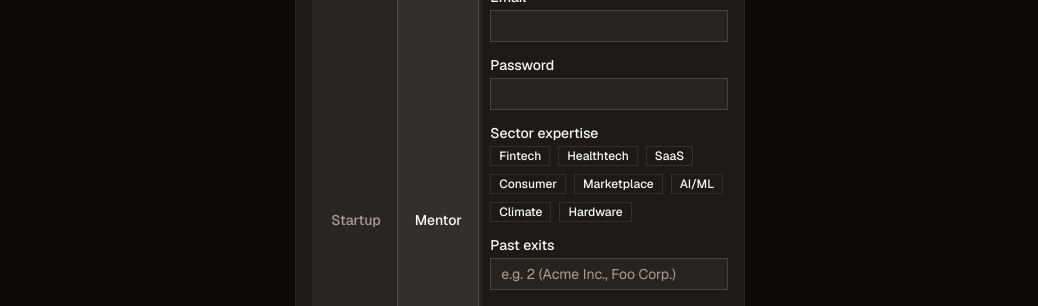
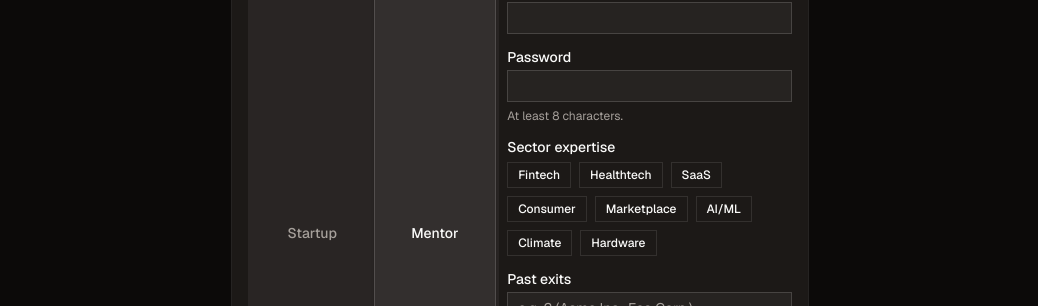
Before and after one commit to Arjun-1807/Mentora, a Next.js app in the folder mentora-frontend/: page /register in a window 1280 px wide. Both pictures are taken after a click on the tab "Mentor". Shown: the part 309-615 px from the top of the page, without its empty margins (120-1158 px from the left). Built offline with nearby package versions, Linux system fonts and the light colour scheme; no server answers.

Commit message:
Add inline auth errors, labelled fields, and accessible sector chips
Signed-off-by: Sachin-0001 <168210869+Sachin-0001@users.noreply.github.com>

```diff
--- a/mentora-frontend/src/app/register/page.js
+++ b/mentora-frontend/src/app/register/page.js
@@ -4,8 +4,15 @@ import { useState } from "react";
 import { useRouter } from "next/navigation";
 import Link from "next/link";
 import { toast } from "sonner";
-import Navbar from "@/components/Navbar";
-import { Card, CardHeader, CardTitle, CardDescription, CardContent } from "@/components/ui/card";
+import { PageShell } from "@/components/PageShell";
+import { InlineError } from "@/components/StateCard";
+import {
+  Card,
+  CardHeader,
+  CardTitle,
+  CardDescription,
+  CardContent,
+} from "@/components/ui/card";
 import { Button } from "@/components/ui/button";
 import { Input } from "@/components/ui/input";
 import { Label } from "@/components/ui/label";
@@ -19,7 +26,8 @@ import {
   SelectItem,
 } from "@/components/ui/select";
 import { Loader2 } from "lucide-react";
-import { register } from "@/lib/api";
+import { register, tokenFromAuthResponse } from "@/lib/api";
+import { setToken } from "@/lib/storage";
 
 const SECTOR_OPTIONS = [
   "Fintech",
@@ -32,10 +40,13 @@ const SECTOR_OPTIONS = [
   "Hardware",
 ];
 
+const MIN_PASSWORD_LENGTH = 8;
+
 export default function RegisterPage() {
   const router = useRouter();
   const [role, setRole] = useState("startup");
   const [loading, setLoading] = useState(false);
+  const [error, setError] = useState("");
 
   const [name, setName] = useState("");
   const [email, setEmail] = useState("");
@@ -55,7 +66,12 @@ export default function RegisterPage() {
 
   async function handleSubmit(e) {
     e.preventDefault();
-    setLoading(true);
+    if (loading) return;
+
+    if (password.length < MIN_PASSWORD_LENGTH) {
+      setError(`Your password needs at least ${MIN_PASSWORD_LENGTH} characters.`);
+      return;
+    }
 
     const profile =
       role === "mentor"
@@ -69,11 +85,13 @@ export default function RegisterPage() {
           }
         : { name };
 
+    setLoading(true);
+    setError("");
     try {
       const data = await register({ email, password, role, profile });
-      const token = data?.token || data?.access_token || data?.jwt;
+      const token = tokenFromAuthResponse(data);
       if (token) {
-        window.localStorage.setItem("token", token);
+        setToken(token);
         toast.success("Account created.");
         router.push("/upload");
       } else {
@@ -81,30 +99,25 @@ export default function RegisterPage() {
         router.push("/login");
       }
     } catch (err) {
-      toast.error(err.message || "Could not create account.");
-    } finally {
+      setError(err.message || "Could not create account.");
       setLoading(false);
     }
   }
 
   return (
-    <>
-      <Navbar />
-      <main className="flex-1 flex items-center justify-center px-6 py-16">
-        <Card className="w-full max-w-md">
+    <PageShell width="lg" center>
+      <Card>
         <CardHeader>
           <CardTitle>Create an account</CardTitle>
-            <CardDescription>
-              Join Mentora as a startup or a mentor.
-            </CardDescription>
+          <CardDescription>Join Mentora as a startup or a mentor.</CardDescription>
         </CardHeader>
         <CardContent>
           <Tabs value={role} onValueChange={setRole}>
             <TabsList className="w-full">
-                <TabsTrigger value="startup" className="flex-1">
+              <TabsTrigger value="startup" className="flex-1" disabled={loading}>
                 Startup
               </TabsTrigger>
-                <TabsTrigger value="mentor" className="flex-1">
+              <TabsTrigger value="mentor" className="flex-1" disabled={loading}>
                 Mentor
               </TabsTrigger>
             </TabsList>
@@ -114,8 +127,11 @@ export default function RegisterPage() {
                 <Label htmlFor="register-name">Name</Label>
                 <Input
                   id="register-name"
+                  name="name"
+                  autoComplete="name"
                   value={name}
                   onChange={(e) => setName(e.target.value)}
+                  disabled={loading}
                   required
                 />
               </div>
@@ -123,9 +139,12 @@ export default function RegisterPage() {
                 <Label htmlFor="register-email">Email</Label>
                 <Input
                   id="register-email"
+                  name="email"
                   type="email"
+                  autoComplete="email"
                   value={email}
                   onChange={(e) => setEmail(e.target.value)}
+                  disabled={loading}
                   required
                 />
               </div>
@@ -133,16 +152,26 @@ export default function RegisterPage() {
                 <Label htmlFor="register-password">Password</Label>
                 <Input
                   id="register-password"
+                  name="password"
                   type="password"
+                  autoComplete="new-password"
+                  minLength={MIN_PASSWORD_LENGTH}
+                  aria-describedby="register-password-hint"
                   value={password}
                   onChange={(e) => setPassword(e.target.value)}
+                  disabled={loading}
                   required
                 />
+                <p id="register-password-hint" className="text-xs text-muted-foreground">
+                  At least {MIN_PASSWORD_LENGTH} characters.
+                </p>
               </div>
 
               <TabsContent value="mentor" className="space-y-4 mt-0">
-                  <div className="space-y-1.5">
-                    <Label>Sector expertise</Label>
+                <fieldset className="space-y-1.5" disabled={loading}>
+                  <legend className="text-sm font-medium leading-none mb-2">
+                    Sector expertise
+                  </legend>
                   <div className="flex flex-wrap gap-2">
                     {SECTOR_OPTIONS.map((sector) => {
                       const active = sectorExpertise.includes(sector);
@@ -150,30 +179,38 @@ export default function RegisterPage() {
                         <Badge
                           key={sector}
                           variant={active ? "default" : "outline"}
-                            className="cursor-pointer select-none"
+                          className="cursor-pointer select-none px-2.5 py-1 h-auto"
+                          render={
+                            <button
+                              type="button"
+                              aria-pressed={active}
                               onClick={() => toggleSector(sector)}
+                            />
+                          }
                         >
                           {sector}
                         </Badge>
                       );
                     })}
                   </div>
-                  </div>
+                </fieldset>
 
                 <div className="space-y-1.5">
                   <Label htmlFor="past-exits">Past exits</Label>
                   <Input
                     id="past-exits"
+                    name="past_exits"
                     placeholder="e.g. 2 (Acme Inc., Foo Corp.)"
                     value={pastExits}
                     onChange={(e) => setPastExits(e.target.value)}
+                    disabled={loading}
                   />
                 </div>
 
                 <div className="space-y-1.5">
-                    <Label>Stage focus</Label>
+                  <Label htmlFor="stage-focus">Stage focus</Label>
                   <Select value={stageFocus} onValueChange={setStageFocus}>
-                      <SelectTrigger className="w-full">
+                    <SelectTrigger id="stage-focus" className="w-full" disabled={loading}>
                       <SelectValue placeholder="Select a stage" />
                     </SelectTrigger>
                     <SelectContent>
@@ -188,32 +225,34 @@ export default function RegisterPage() {
                   <Label htmlFor="geography">Geography</Label>
                   <Input
                     id="geography"
+                    name="geography"
                     placeholder="e.g. San Francisco, Remote"
                     value={geography}
                     onChange={(e) => setGeography(e.target.value)}
+                    disabled={loading}
                   />
                 </div>
 
                 <div className="space-y-1.5">
-                    <Label>Availability</Label>
+                  <Label htmlFor="availability">Availability</Label>
                   <Select value={availability} onValueChange={setAvailability}>
-                      <SelectTrigger className="w-full">
+                    <SelectTrigger id="availability" className="w-full" disabled={loading}>
                       <SelectValue placeholder="Select availability" />
                     </SelectTrigger>
                     <SelectContent>
                       <SelectItem value="Full-time">Full-time</SelectItem>
-                        <SelectItem value="Few hours/week">
-                          Few hours/week
-                        </SelectItem>
+                      <SelectItem value="Few hours/week">Few hours/week</SelectItem>
                       <SelectItem value="Ad-hoc">Ad-hoc</SelectItem>
                     </SelectContent>
                   </Select>
                 </div>
               </TabsContent>
 
+              {error && <InlineError message={error} />}
+
               <Button type="submit" className="w-full" disabled={loading}>
-                  {loading && <Loader2 className="h-4 w-4 animate-spin" />}
-                  {loading ? "Creating account..." : "Create Account"}
+                {loading && <Loader2 className="h-4 w-4 animate-spin" aria-hidden="true" />}
+                {loading ? "Creating account…" : "Create Account"}
               </Button>
             </form>
           </Tabs>
@@ -226,7 +265,6 @@ export default function RegisterPage() {
           </p>
         </CardContent>
       </Card>
-      </main>
-    </>
+    </PageShell>
   );
 }
```
Also changed, not shown: mentora-frontend/src/app/login/page.js (+48 -16 lines). Lines whose indentation alone changed are shown as unchanged.
